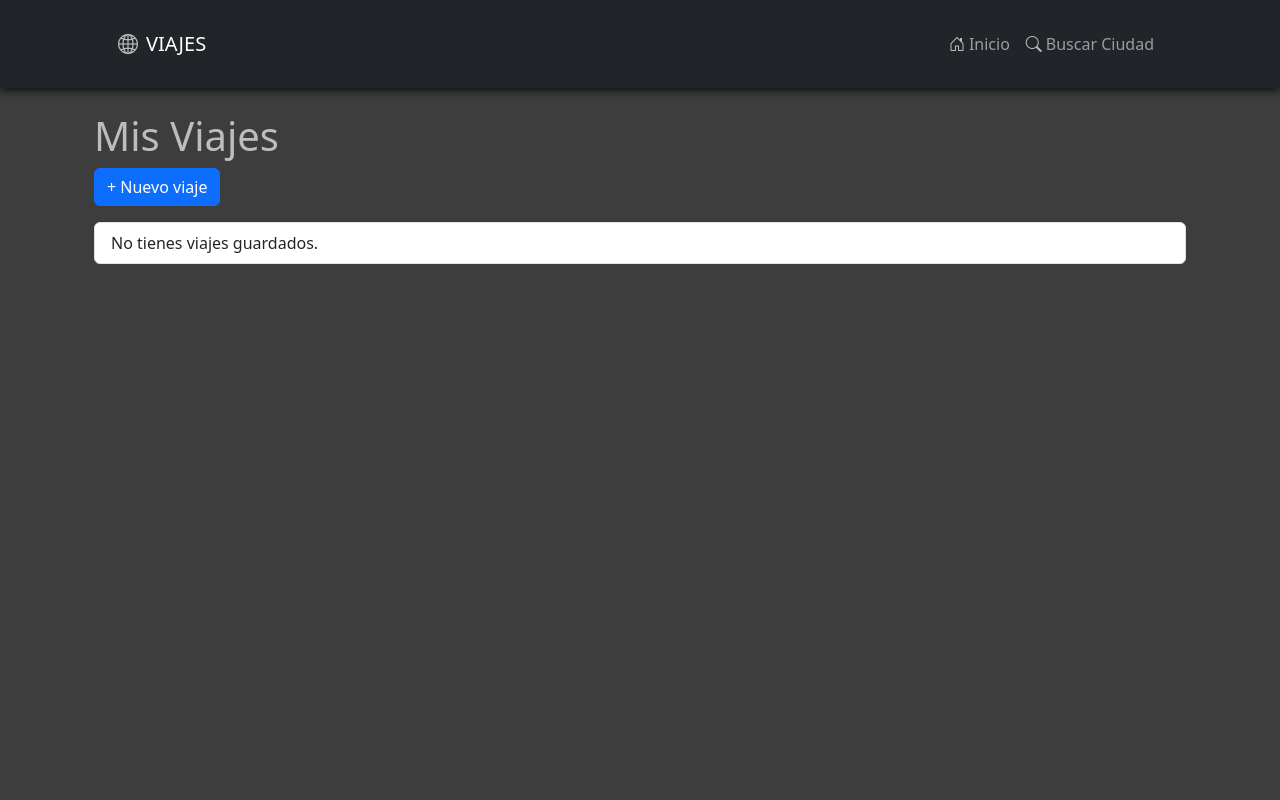
After one commit to pandgri/proyecto_final, a Django app: page /viajes/ in a window 1280 px wide. The commit adds this page. Run offline with Django 5.2, Linux system fonts and the light colour scheme; data that the repository does not hold is empty.

Commit message:
modificacion de estilos y añadir views, templates y forms para crear los recuerdos de los viajes

```diff
--- /dev/null
+++ b/viajes/info/templates/info/lista_viajes.html
@@ -0,0 +1,17 @@
+{% extends 'base.html' %}
+{% block content %}
+<h1>Mis Viajes</h1>
+<a href="{% url 'info:crear_viaje' %}" class="btn btn-primary">+ Nuevo viaje</a>
+<ul class="list-group mt-3">
+    {% for viaje in viajes %}
+        <li class="list-group-item">
+            <a href="{% url 'info:detalle_viaje' viaje.id %}">{{ viaje.titulo }} en {{ viaje.ciudad }} ({{ viaje.fecha_inicio }} - {{ viaje.fecha_final }})</a>
+            <a href="{% url 'info:editar_viaje' viaje.id %}" class="btn btn-warning btn-sm float-end ms-2">Editar</a>
+            <a href="{% url 'info:eliminar_viaje' viaje.id %}" class="btn btn-danger btn-sm float-end ms-2" onclick="return confirm('¿Estás seguro de eliminar este viaje?');">Eliminar</a>
+            <a href="{% url 'info:exportar_viaje_pdf' viaje.id %}" class="btn btn-success btn-sm float-end ms-2">Exportar PDF</a>
+        </li>
+    {% empty %}
+        <li class="list-group-item">No tienes viajes guardados.</li>
+    {% endfor %}
+</ul>
+{% endblock %}
--- a/viajes/info/urls.py
+++ b/viajes/info/urls.py
@@ -6,4 +6,9 @@ app_name = 'info'
 urlpatterns = [
     path('', views.home, name='home'),
     path('buscar/', views.buscar_ciudad, name='buscar_ciudad'),
+    path('viajes/', views.lista_viajes, name='lista_viajes'),
+    path('nuevo/', views.crear_viaje, name='crear_viaje'),
+    path('<int:viaje_id>/', views.detalle_viaje, name='detalle_viaje'),
+    path('<int:viaje_id>/editar/', views.editar_viaje, name='editar_viaje'),
+    path('<int:viaje_id>/eliminar/', views.eliminar_viaje, name='eliminar_viaje'),
 ]
--- a/viajes/info/views.py
+++ b/viajes/info/views.py
@@ -2,7 +2,13 @@ from math import trunc
 
 import requests
 from django.conf import settings
-from django.shortcuts import render
+from django.shortcuts import render, redirect, get_object_or_404
+from django.urls import reverse_lazy
+from django.views.generic import ListView, DetailView, CreateView, UpdateView, DeleteView
+from django.contrib import messages
+from info.forms import ViajeForm
+from info.models import Imagen, Actividad, Viaje
+
 
 def home(request):
     return render(request, 'info/home.html')
@@ -25,7 +31,10 @@ def es_ciudad(ciudad):
 
         for lugar in data:
             if 'addresstype' in lugar:
-                return lugar["addresstype"] == "city"
+                if lugar["addresstype"] == "city":
+                    return "ciudad"
+                elif lugar["addresstype"] == "town":
+                    return "pueblo"
 
         return False
 
@@ -35,6 +44,9 @@ def es_ciudad(ciudad):
 def buscar_ciudad(request):
     city = request.GET.get('city', '').strip()
     context = {'city': city}
+
+    pueblo = es_ciudad(city)
+    context['pueblo'] = pueblo
 
     if not city:
         return render(request, 'info/buscar.html', context)
@@ -91,14 +103,19 @@ def buscar_ciudad(request):
 
             # Procesar puntos turísticos
             context['tourist_spots'] = []
-            for spot in tourist_data[:5]:  # Limitar a 5 resultados
-                if 'name' in spot and 'point' in spot:
-                    # Crear enlace a Google Maps con coordenadas del punto turístico
-                    maps_link = f"https://www.google.com/maps?q={spot['point']['lat']},{spot['point']['lon']}"
+            for spot in tourist_data:
+                name = spot.get('name', '').strip()
+                point = spot.get('point')
+
+                if name and point:
+                    maps_link = f"https://www.google.com/maps?q={point['lat']},{point['lon']}"
                     context['tourist_spots'].append({
-                        'name': spot['name'],
+                        'name': name,
                         'maps_link': maps_link
                     })
+
+                if len(context['tourist_spots']) >= 5:
+                    break
 
             # Enlace general a Google Maps para la ciudad
             context['maps_url'] = f"https://www.google.com/maps?q={lat},{lon}&hl=es"
@@ -108,3 +125,48 @@ def buscar_ciudad(request):
             context['error'] = f"⚠️ Error: {str(e)}"
 
         return render(request, 'info/resultados.html', context)
+
+# Vista para listar todos los viajes
+def lista_viajes(request):
+    viajes = Viaje.objects.all().order_by('-fecha_creacion')
+    return render(request, 'info/lista_viajes.html', {'viajes': viajes})
+
+# Vista para el detalle de un viaje
+def detalle_viaje(request, viaje_id):
+    viaje = get_object_or_404(Viaje, pk=viaje_id)
+    actividades = Actividad.objects.filter(viaje=viaje).order_by('fecha', 'tiempo')
+    imagenes = Imagen.objects.filter(viaje=viaje)
+    return render(request, 'info/detalle_viaje.html', {
+        'viaje': viaje,
+        'actividades': actividades,
+        'imagenes': imagenes,
+    })
+
+# Vista para crear un nuevo viaje
+def crear_viaje(request):
+    if request.method == 'POST':
+        form = ViajeForm(request.POST)
+        if form.is_valid():
+            form.save()
+            return redirect('detalle_viaje', viaje_id=form.instance.id)
+    else:
+        form = ViajeForm()
+    return render(request, 'info/form_viaje.html', {'form': form})
+
+# Vista para editar un viaje existente
+def editar_viaje(request, viaje_id):
+    viaje = get_object_or_404(Viaje, pk=viaje_id)
+    if request.method == 'POST':
+        form = ViajeForm(request.POST, instance=viaje)
+        if form.is_valid():
+            form.save()
+            return redirect('detalle_viaje', viaje_id=viaje.id)
+    else:
+        form = ViajeForm(instance=viaje)
+    return render(request, 'info/form_viaje.html', {'form': form})
+
+# Vista para eliminar un viaje
+def eliminar_viaje(request, viaje_id):
+    viaje = get_object_or_404(Viaje, pk=viaje_id)
+    viaje.delete()
+    return redirect('lista_viajes')
--- a/viajes/templates/base.html
+++ b/viajes/templates/base.html
@@ -4,23 +4,72 @@
 <head>
     <meta charset="UTF-8">
     <title>{% block title %}VIAJES{% endblock %}</title>
+    <meta name="viewport" content="width=device-width, initial-scale=1">
+
     <link href="https://cdn.jsdelivr.net/npm/bootstrap@5.3.0/dist/css/bootstrap.min.css" rel="stylesheet">
+    <link rel="stylesheet" href="https://cdn.jsdelivr.net/npm/bootstrap-icons@1.10.5/font/bootstrap-icons.css">
+    <script src="https://cdn.jsdelivr.net/npm/bootstrap@5.3.2/dist/js/bootstrap.bundle.min.js"></script>
+
+    <style>
+        :root {
+            --header-color: #292929;
+            --main-color: #3d3d3d;
+            --card-color: #464646;
+            --detail-color: #525252;
+            --font-color: #bdbdbd;
+        }
+
+        * {
+            color: var(--font-color);
+        }
+
+        html, body {
+            margin: 0;
+            padding: 0;
+            background: var(--main-color);
+            min-height: 100%;
+        }
+    </style>
 </head>
 <body>
 
-    <nav class="navbar navbar-expand-lg bg-light">
-        <div class="container">
-            <a class="navbar-brand" href="/">VIAJES</a>
-            <div class="navbar-nav">
-                <a class="nav-link" href="{% url 'info:home' %}">Inicio</a>
-                <a class="nav-link" href="{% url 'info:buscar_ciudad' %}">Buscar Ciudad</a>
-            </div>
+<nav class="navbar navbar-expand-lg navbar-dark bg-dark p-4" style="box-shadow: 0 1px 10px black">
+    <div class="container ps-5 pe-5">
+        <a class="navbar-brand" href="/">
+            <i class="bi bi-globe2 me-2"></i>VIAJES
+        </a>
+        <button class="navbar-toggler" type="button" data-bs-toggle="collapse" data-bs-target="#navbarNav">
+            <span class="navbar-toggler-icon"></span>
+        </button>
+        <div class="collapse navbar-collapse mt-2 mt-lg-0" id="navbarNav">
+            <ul class="navbar-nav ms-auto">
+                <li class="nav-item">
+                    <a class="nav-link" href="{% url 'info:home' %}">
+                        <i class="bi bi-house-door me-1"></i>Inicio
+                    </a>
+                </li>
+                <li class="nav-item">
+                    <a class="nav-link" href="{% url 'info:buscar_ciudad' %}">
+                        <i class="bi bi-search me-1"></i>Buscar Ciudad
+                    </a>
+                </li>
+            </ul>
         </div>
-    </nav>
+    </div>
+</nav>
 
-    <div class="container">
-        {% block content %}{% endblock %}
+<div class="container p-4">
+    {% block content %}{% endblock %}
+</div>
+
+{% if messages %}
+    <div class="alert alert-success alert-dismissible fade show" role="alert">
+        {% for message in messages %}
+            <p>{{ message }}</p>
+        {% endfor %}
+        <button type="button" class="btn-close" data-bs-dismiss="alert" aria-label="Close"></button>
     </div>
+{% endif %}
 
 </body>
 </html>
```
Also changed, not shown: viajes/info/forms.py (added, +21 -0 lines), viajes/info/templates/info/confirmar_eliminacion.html (added, +9 -0 lines), viajes/info/templates/info/detalle_viaje.html (added, +28 -0 lines), viajes/info/templates/info/form_viaje.html (added, +30 -0 lines), viajes/info/templates/info/resultados.html (+16 -33 lines).
